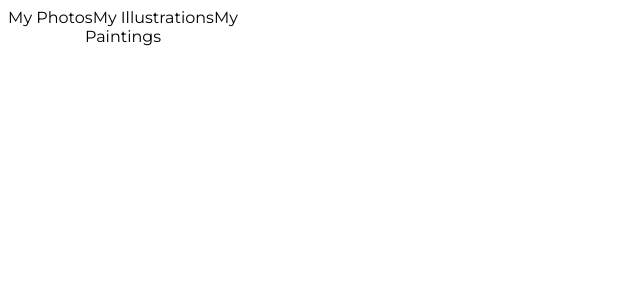
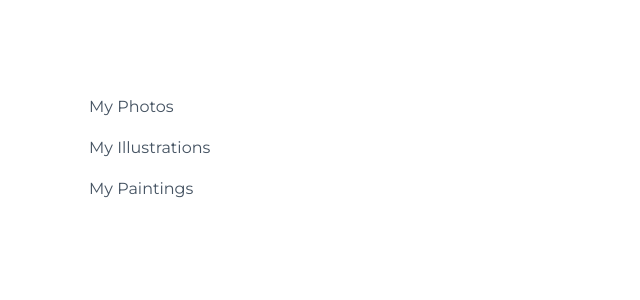
Before and after one commit to AlexanderJWard/react-challenge, a React (Create React App) app in the folder my-app/: page / in a window 1280 px wide. Shown: the top 300 px of the page, without its empty margins (0-640 px from the left). Built offline with nearby package versions, Linux system fonts and the light colour scheme.

Commit message:
Import sidebar css

```diff
--- a/my-app/src/components/Sidebar.js
+++ b/my-app/src/components/Sidebar.js
@@ -1,5 +1,7 @@
+import css from "./css/Sidebar.module.css"
+
 function Sidebar() {
-return <div><a>My Photos</a><a>My Illustrations</a><a>My Paintings</a></div>
+return <div className = {css.sidebar}><a>My Photos</a><a>My Illustrations</a><a>My Paintings</a></div>
 }
 
 export default Sidebar
```
